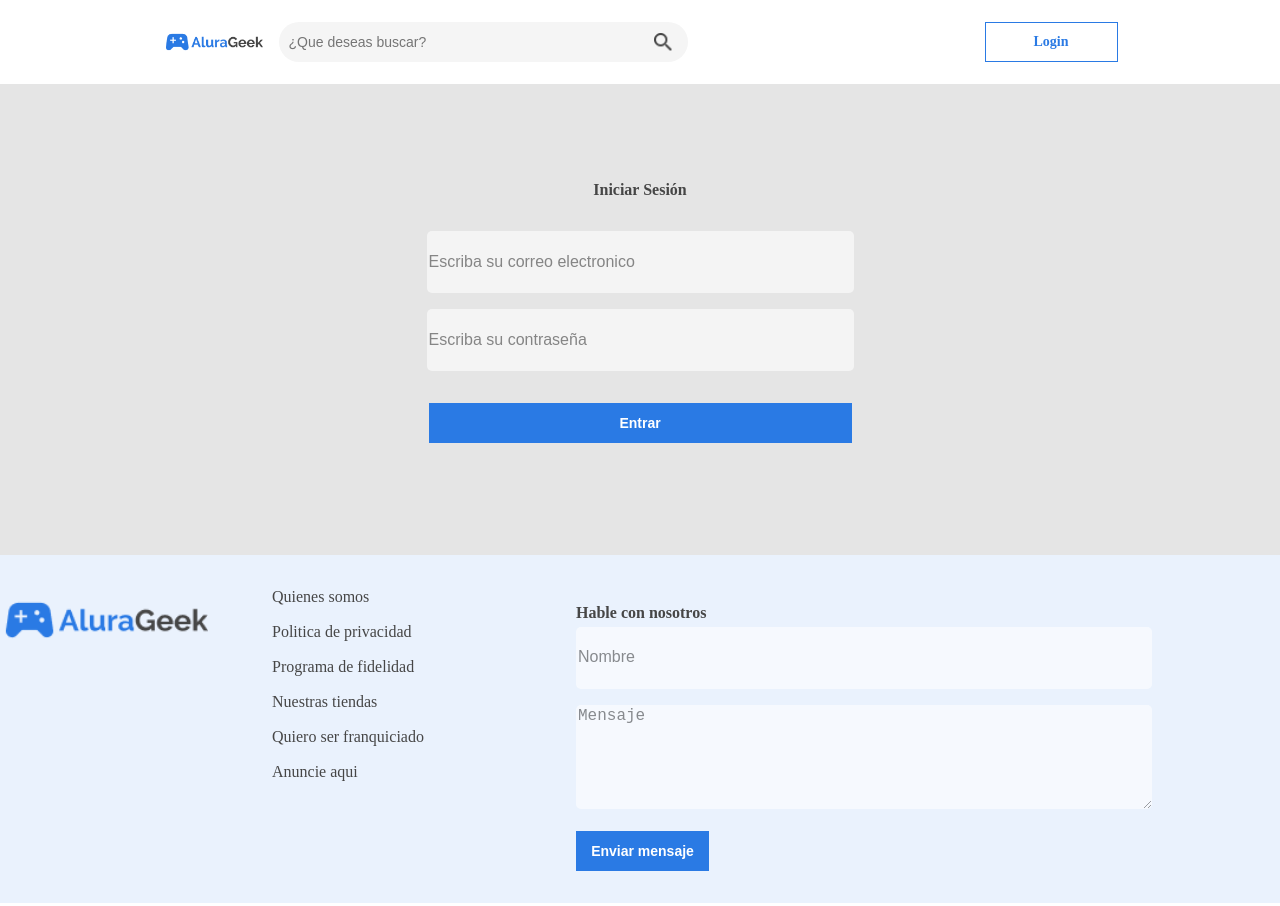
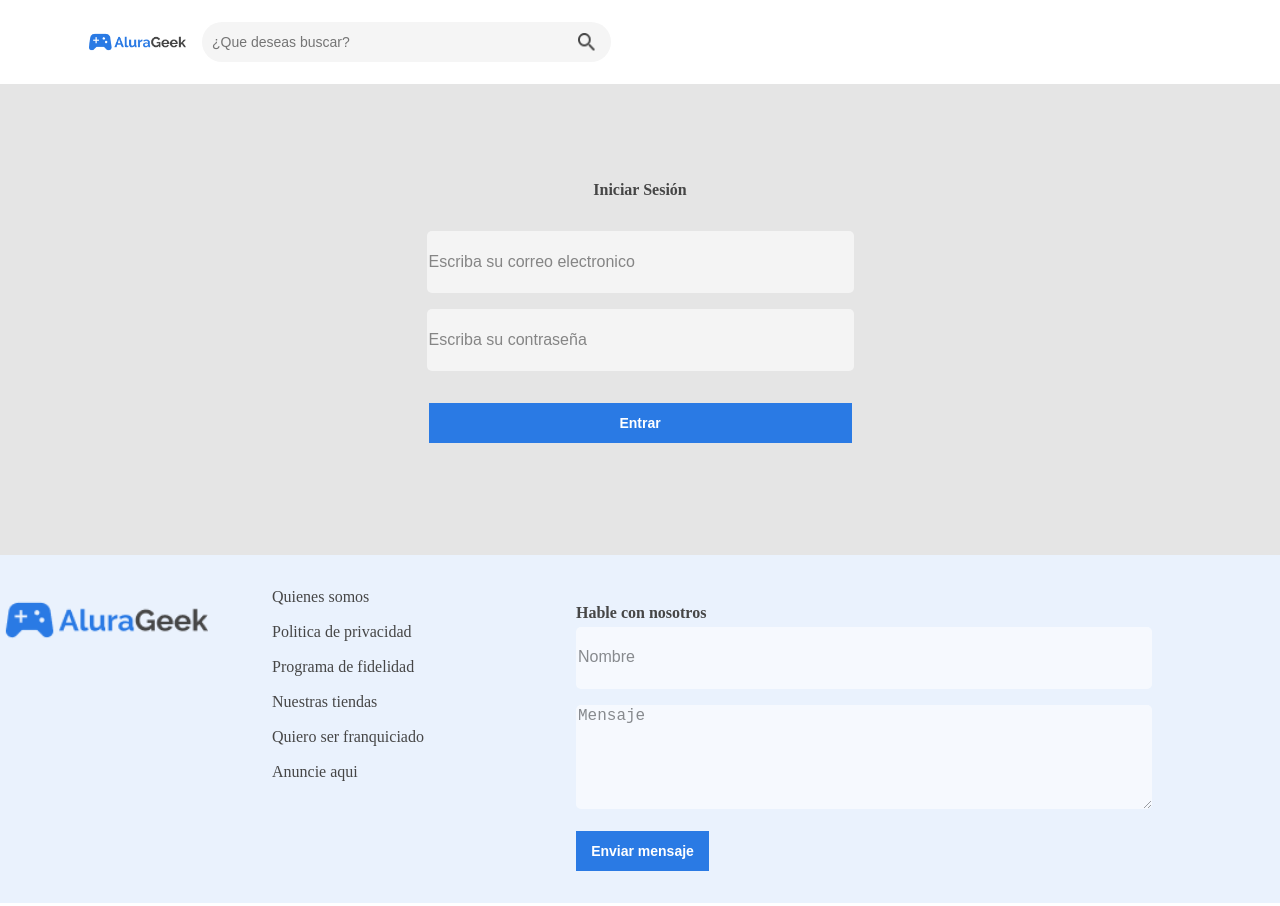
Before and after one commit to Jhoncito77/AluraGeek, a plain HTML site: page login.html in a window 1280 px wide. Shown: the top 906 px of the page. Drawn offline with Linux system fonts and the light colour scheme.

Commit message:
Se retira boton para login del apartado login y se organizan los encabezados

```diff
--- a/assets/css/login/login.css
+++ b/assets/css/login/login.css
@@ -18,9 +18,17 @@
     margin-bottom: 2rem;
 }
 
+
+
 @media screen and (min-width:768px) {
     #email,#password{
         width: 275px;
+    }
+
+    .encabezado{
+        align-items: flex-start;
+        justify-content: flex-start;
+        padding-left: 2rem;
     }
 }
 
@@ -28,4 +36,10 @@
     #email,#password,#btn-entrar{
         width: 423px;
     }
+
+    .encabezado{
+        align-items: flex-start;
+        justify-content: flex-start;
+        padding-left: 4rem;
+    }
 }
--- a/login.html
+++ b/login.html
@@ -25,7 +25,7 @@
                     </div>
                 </div>
             </div>
-            <button class="btn__login">Login</button>
+
             <div class="icon__buscar tel"></div>
         </section>
     </header>
```
